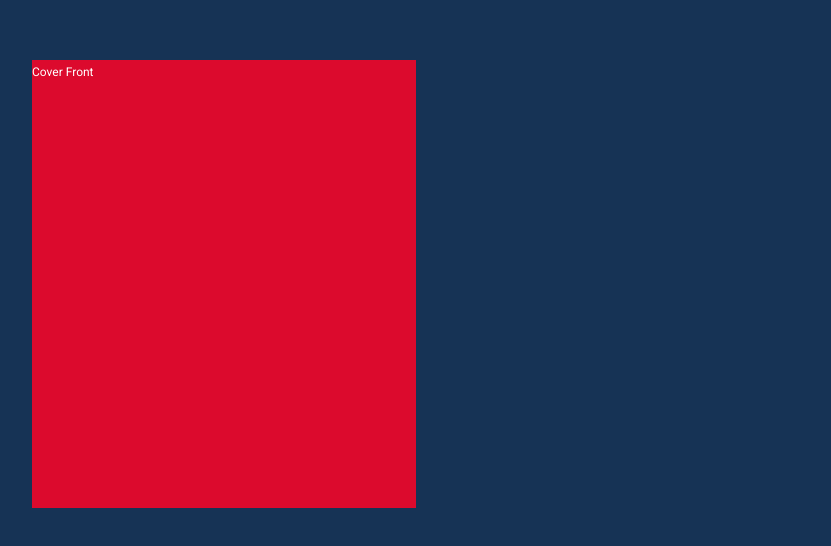
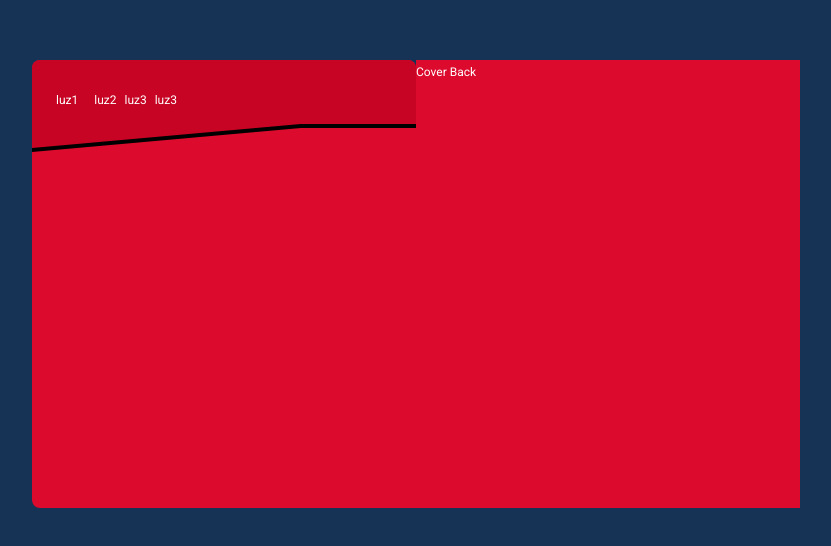
Before and after one commit to OscarAguilarL/pokedex, a plain HTML site: page index.html in a window 1280 px wide. Shown: the part 116-662 px from the top of the page, without its empty margins (416-1247 px from the left). Drawn offline with Linux system fonts and the light colour scheme.

Commit message:
Header de la Pokédex y clippath

```diff
--- /dev/null
+++ b/css/header.css
@@ -0,0 +1,30 @@
+.header {
+    display: flex;
+    align-items: center;
+    justify-content: flex-start;
+    background-color: #c70424;
+    margin: -1.5rem;
+    margin-block-end: 0;
+    padding: 1.5rem;
+    padding-block-start: 1rem;
+
+    clip-path: polygon(
+        0 0,
+        100% 0,
+        100% calc(100% - 1.5rem),
+        70% calc(100% - 1.5rem),
+        0 100%
+    );
+}
+
+.header-shadow {
+    filter: drop-shadow(0 0.25rem 0 black);
+}
+
+.header .light {
+    margin-inline-end: 0.5rem;
+}
+
+.header .light.is-big {
+    margin-inline-end: 1rem;
+}
--- a/css/index.css
+++ b/css/index.css
@@ -1,5 +1,6 @@
 @import './pokedex.css';
 @import './cover.css';
+@import './header.css';
 
 :root {
     --white: #fffffe;
--- a/css/pokedex.css
+++ b/css/pokedex.css
@@ -8,10 +8,11 @@
     perspective: 1000px;
 }
 
-.pokedex:is(:hover, :focus, :focus-within) .cover-front {
+/* TODO: Quitar is-open */
+.pokedex:is(:hover, :focus, :focus-within, .is-open) .cover-front {
     transform: rotateY(180deg);
 }
-.pokedex:is(:hover, :focus, :focus-within) .cover-back {
+.pokedex:is(:hover, :focus, :focus-within, .is-open) .cover-back {
     transform: rotateY(0);
 }
 
--- a/index.html
+++ b/index.html
@@ -12,19 +12,27 @@
         <title>Pokedex</title>
     </head>
     <body>
-        <main class="pokedex" tabindex="0">
+        <main class="pokedex is-open" tabindex="0">
             <section
                 class="pokedex-main"
                 aria-label="Información general del Pokemon"
             >
-                <span>sad</span>
-                <span>sad</span>
-                <span>sad</span>
+                <div class="header-shadow">
+                    <div class="header">
+                        <p class="light is-big">luz1</p>
+                        <p class="light">luz2</p>
+                        <p class="light">luz3</p>
+                        <p class="light">luz3</p>
+                    </div>
+                </div>
             </section>
 
             <div class="cover cover-front">Cover Front</div>
 
-            <section class="cover cover-back" aria-label="Estadísticas del Pokemon">
+            <section
+                class="cover cover-back"
+                aria-label="Estadísticas del Pokemon"
+            >
                 Cover Back
             </section>
         </main>
```
